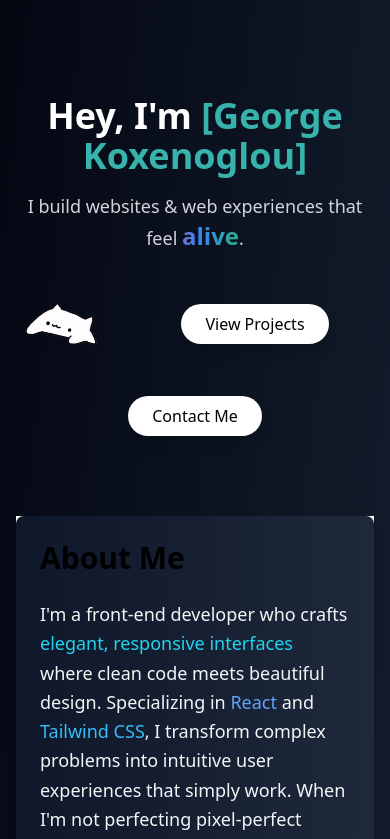
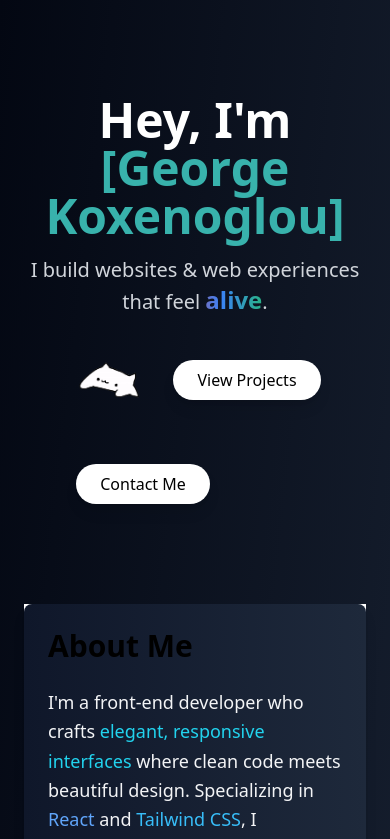
Before and after one commit to GeoKoxe/portfolio-website, a React (Create React App) app: page / in a window 390 px wide. Shown: the top 839 px of the page. Built offline with nearby package versions, Linux system fonts and the light colour scheme.

Commit message:
changes#3

```diff
--- a/src/App.jsx
+++ b/src/App.jsx
@@ -14,7 +14,7 @@ export default function App() {
           initial={{ opacity: 0, y: -50 }}
           animate={{ opacity: 1, y: 0 }}
           transition={{ duration: 1 }}
-          className="text-4xl sm:text-5xl md:text-6xl font-bold mb-4"
+          className="text-5xl md:text-6xl font-bold mb-4"
         >
           Hey, I'm <span className="text-teal-500">[George Koxenoglou]</span>
         </motion.h1>
@@ -22,7 +22,7 @@ export default function App() {
           initial={{ opacity: 0, y: -50 }}
           animate={{ opacity: 1, y: 0 }}
           transition={{ duration: 1, delay: 0.2 }}
-          className="text-lg sm:text-xl md:text-2xl text-gray-300 mb-6"
+          className="text-xl md:text-2xl text-gray-300 mb-6 max-w-xl mx-auto"
         >
           I build websites & web experiences that feel{" "}
           <span className="text-2xl font-semibold bg-gradient-to-r bg-clip-text text-transparent from-red-500 via-blue-500 to-green-500 animate-text">
@@ -35,47 +35,67 @@ export default function App() {
           animate={{ opacity: 1, y: 0 }}
           transition={{ duration: 1, delay: 0.4 }}
         >
-          <div className="flex flex-wrap justify-center gap-6 items-center">
+          <div className="flex flex-wrap gap-6 items-center justify-center relative max-w-full px-4">
             <div
-              className="relative bg-cover rounded-full w-24 h-24 md:w-28 md:h-28 z-20"
+              className="bg-cover rounded-full w-20 h-20 md:w-28 md:h-28"
               style={{
                 backgroundImage: "url('/bongocat1.png')",
-                transform: "translateX(-50%)",
                 pointerEvents: "none",
               }}
             ></div>
-            <Link to="projects" smooth={true} duration={120} offset={-70}>
+            <Link
+              to="projects"
+              smooth={true}
+              duration={120}
+              offset={-70}
+              className="z-10"
+            >
               <button className="relative px-6 py-2 rounded-full text-black font-medium shadow-lg bg-white overflow-hidden group">
                 <span className="absolute inset-0 bg-gradient-to-r from-red-500 via-blue-500 to-green-500 transform scale-x-0 opacity-0 group-hover:scale-x-100 group-hover:opacity-100 transition-all duration-700 ease-in-out origin-bottom"></span>
                 <span className="relative z-10">View Projects</span>
               </button>
             </Link>
-            <Link to="contact" smooth={true} duration={120} offset={-70}>
+            <Link
+              to="contact"
+              smooth={true}
+              duration={120}
+              offset={-70}
+              className="z-10"
+            >
               <button className="relative px-6 py-2 rounded-full text-black font-medium shadow-lg bg-white overflow-hidden group">
                 <span className="absolute inset-0 bg-gradient-to-r from-red-500 via-blue-500 to-green-500 transform scale-x-0 opacity-0 group-hover:scale-x-100 group-hover:opacity-100 transition-all duration-700 ease-in-out origin-bottom"></span>
                 <span className="relative z-10">Contact Me</span>
               </button>
             </Link>
+            <div
+              className="bg-cover rounded-full w-20 h-20 md:w-28 md:h-28"
+              style={{
+                backgroundImage: "url('')",
+                pointerEvents: "none",
+              }}
+            ></div>
           </div>
         </motion.div>
       </section>
+
       <motion.div
         initial={{ opacity: 0, y: -50 }}
         animate={{ opacity: 1, y: 0 }}
         transition={{ duration: 1, delay: 0.4 }}
       >
-        <section className="px-4 sm:px-6 py-20 max-w-3xl mx-auto">
+        <section className="px-6 py-20 max-w-3xl mx-auto">
           <DeveloperBio />
         </section>
       </motion.div>
-      <section id="projects" className="px-4 sm:px-6 py-20 bg-gray-800">
+
+      <section id="projects" className="px-4 md:px-6 py-20 bg-gray-800">
         <motion.div
           initial={{ opacity: 0, y: -50 }}
           animate={{ opacity: 1, y: 0 }}
           transition={{ duration: 1, delay: 0.4 }}
         >
           <h2 className="text-3xl font-semibold mb-10 text-center">Projects</h2>
-          <div className="grid grid-cols-1 sm:grid-cols-2 gap-8 max-w-5xl mx-auto">
+          <div className="grid grid-cols-1 md:grid-cols-2 gap-8 max-w-5xl mx-auto">
             {projects.map((project, index) => (
               <div
                 key={index}
@@ -96,14 +116,15 @@ export default function App() {
           </div>
         </motion.div>
       </section>
+
       <motion.div
         initial={{ opacity: 0, y: -50 }}
         animate={{ opacity: 1, y: 0 }}
         transition={{ duration: 1, delay: 0.4 }}
       >
-        <section className="px-4 sm:px-6 py-20 max-w-4xl mx-auto">
+        <section className="px-4 md:px-6 py-20 max-w-4xl mx-auto">
           <h2 className="text-3xl font-semibold mb-6 text-center">Skills</h2>
-          <div className="grid grid-cols-2 sm:grid-cols-3 md:grid-cols-4 gap-6 text-center">
+          <div className="grid grid-cols-2 md:grid-cols-4 gap-6 text-center">
             {skills.map((skill) => (
               <div
                 key={skill.title}
@@ -113,13 +134,14 @@ export default function App() {
                 <img
                   src={skill.icon}
                   alt={skill.title}
-                  className="mx-auto w-16 h-16 object-contain"
+                  className="mx-auto w-12 md:w-20 object-contain"
                 />
               </div>
             ))}
           </div>
         </section>
       </motion.div>
+
       <motion.div
         initial={{ opacity: 0, y: -50 }}
         animate={{ opacity: 1, y: 0 }}
@@ -127,18 +149,18 @@ export default function App() {
       >
         <section
           id="contact"
-          className="px-4 sm:px-6 py-20 bg-gray-900 text-center"
+          className="px-4 md:px-6 py-20 bg-gray-900 text-center"
         >
           <h2 className="text-3xl font-semibold mb-6">Contact Me</h2>
           <p className="text-gray-400 mb-4">
             Got a project or want to collaborate? Let's talk!
           </p>
-          <div className="flex flex-wrap justify-center gap-6 text-gray-300">
+          <div className="flex justify-center gap-6 text-gray-300 flex-wrap">
             <a href="tel:+306983650338" className="hover:text-white">
-              <Phone />
+              <Phone size={24} />
             </a>
             <a href="mailto:koxegeorge@email.com" className="hover:text-white">
-              <Mail />
+              <Mail size={24} />
             </a>
             <a
               href="https://github.com/GeoKoxe"
@@ -146,7 +168,7 @@ export default function App() {
               rel="noopener noreferrer"
               className="hover:text-white"
             >
-              <Github />
+              <Github size={24} />
             </a>
             <a
               href="https://www.linkedin.com/in/george-koxenoglou/"
@@ -154,11 +176,12 @@ export default function App() {
               rel="noopener noreferrer"
               className="hover:text-white"
             >
-              <Linkedin />
+              <Linkedin size={24} />
             </a>
           </div>
         </section>
       </motion.div>
+
       <footer className="text-center py-6 text-sm text-gray-600">
         <motion.div
           initial={{ opacity: 0, y: -50 }}
@@ -201,12 +224,36 @@ const projects = [
 ];
 
 const skills = [
-  { title: "HTML", icon: "html.png" },
-  { title: "CSS", icon: "css.png" },
-  { title: "JavaScript", icon: "js.png" },
-  { title: "React", icon: "react.png" },
-  { title: "Tailwind CSS", icon: "wind.png" },
-  { title: "WordPress", icon: "wp.png" },
-  { title: "Photoshop", icon: "photoshop (1).png" },
-  { title: "Illustrator", icon: "illustrator (1).png" },
+  {
+    title: "HTML",
+    icon: "html.png",
+  },
+  {
+    title: "CSS",
+    icon: "css.png",
+  },
+  {
+    title: "JavaScript",
+    icon: "js.png",
+  },
+  {
+    title: "React",
+    icon: "react.png",
+  },
+  {
+    title: "Tailwind CSS",
+    icon: "wind.png",
+  },
+  {
+    title: "WordPress",
+    icon: "wp.png",
+  },
+  {
+    title: "Photoshop",
+    icon: "photoshop (1).png",
+  },
+  {
+    title: "Illustrator",
+    icon: "illustrator (1).png",
+  },
 ];
```
